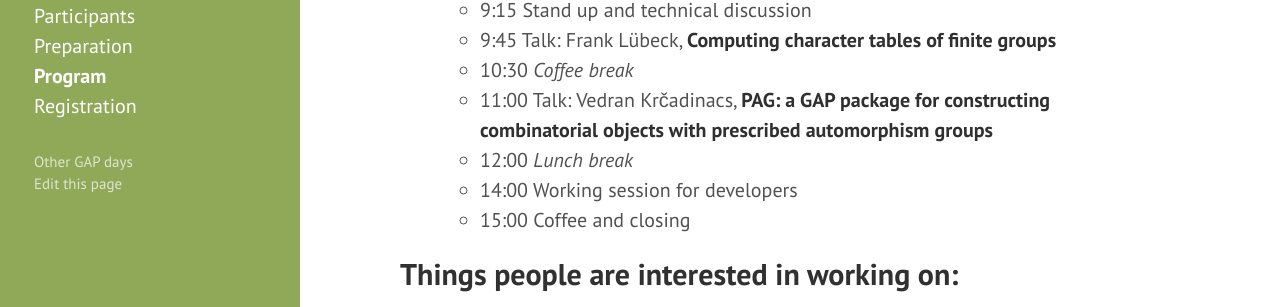
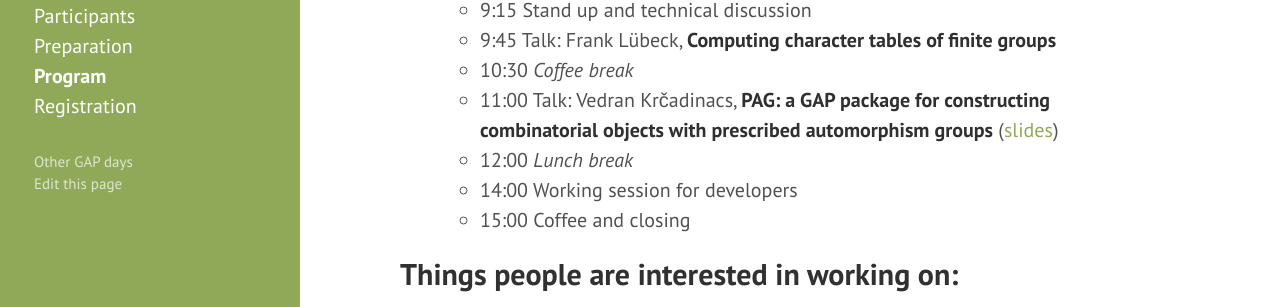
Before and after one commit to gapdays/gapdays2026-spring, a Jekyll site: the page built from program.md, in a window 1280 px wide and 900 px high, scrolled down 1635 px. Shown: the part 318-625 px from the top of the window. Built offline with Jekyll 4.4.1, drawn with Linux system fonts in a browser that asks for light colours.

Commit message:
Add Vedran's slides

```diff
--- a/program.md
+++ b/program.md
@@ -66,7 +66,7 @@ All talks should be at most 40 minutes (including questions).
   -  9:15 Stand up and technical discussion
   -  9:45 Talk: Frank Lübeck, **Computing character tables of finite groups**
   - 10:30 *Coffee break*
-  - 11:00 Talk: Vedran Krčadinacs, **PAG: a GAP package for constructing combinatorial objects with prescribed automorphism groups**
+  - 11:00 Talk: Vedran Krčadinacs, **PAG: a GAP package for constructing combinatorial objects with prescribed automorphism groups** ([slides]({{ site.baseurl }}/slides/PAG.pdf))
   - 12:00 *Lunch break*
   - 14:00 Working session for developers
   - 15:00 Coffee and closing
```
Also changed, not shown: 1 other file.
